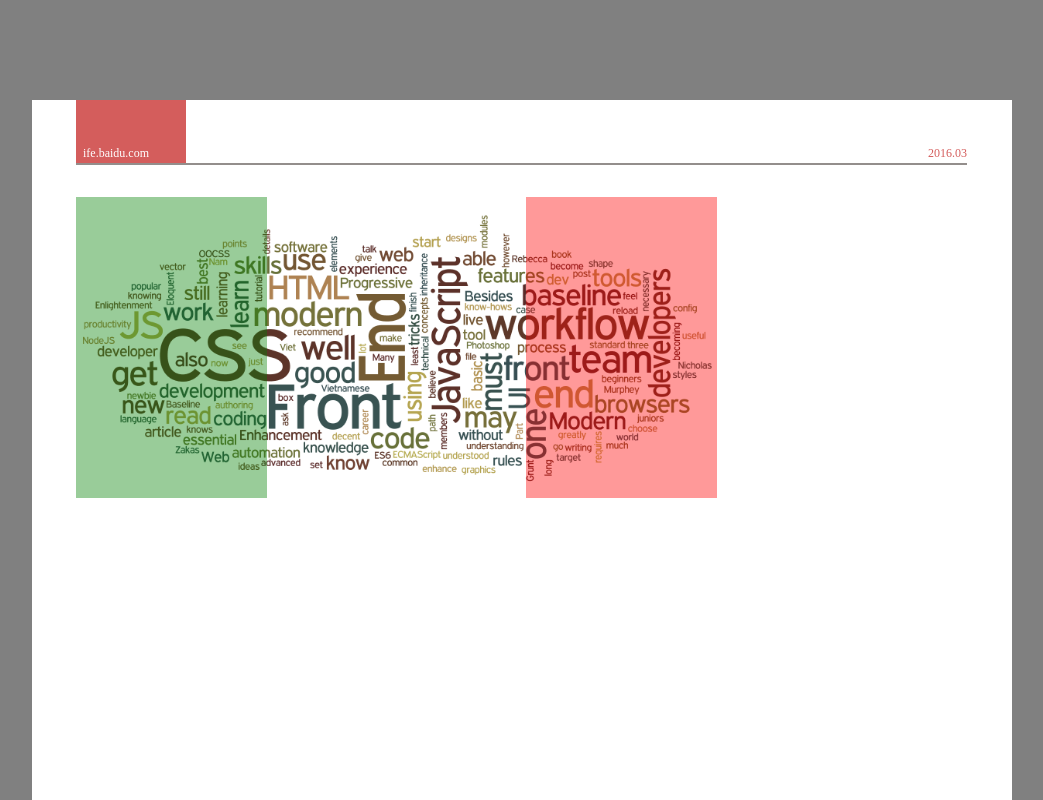
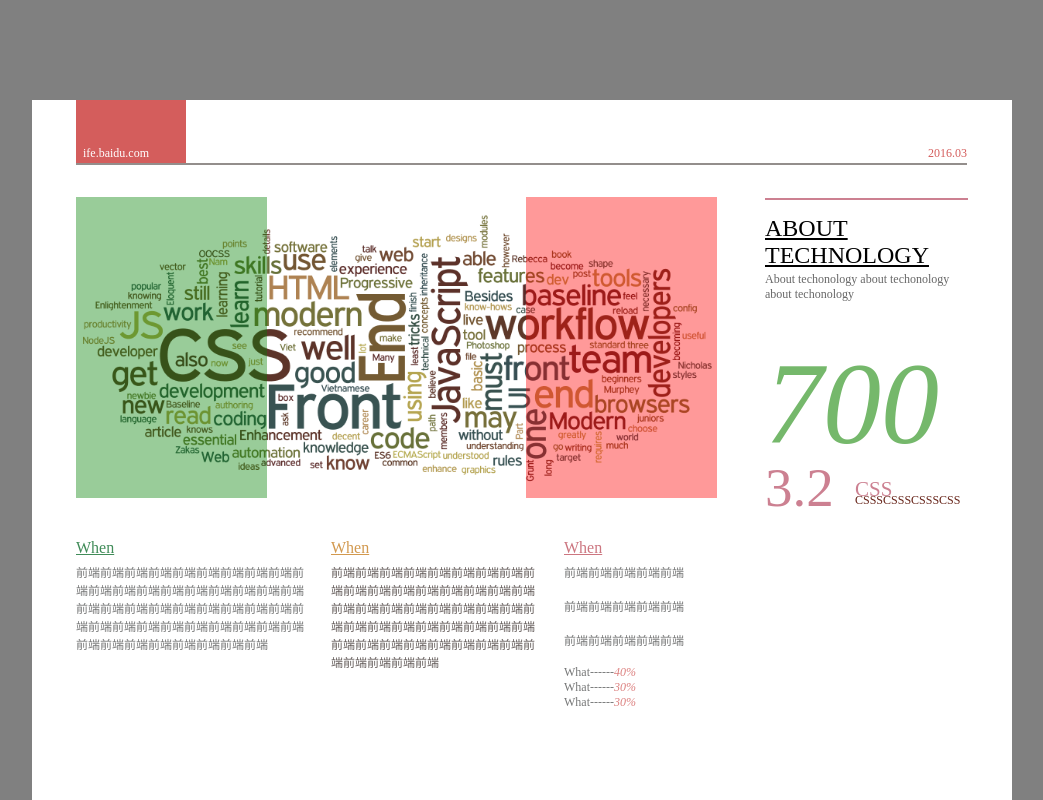
Before and after one commit to zentorwie/ife-2016-practice, a plain HTML site: page task6/index.html in a window 1280 px wide. Shown: the top 800 px of the page, without its empty margins (68-1111 px from the left). Drawn offline with Linux system fonts and the light colour scheme.

Commit message:
half way

```diff
--- a/task6/index.html
+++ b/task6/index.html
@@ -22,20 +22,38 @@
       </div>
 
       <div class="about">
-
+        <p class="p1">ABOUT<br>TECHNOLOGY</p>
+        <p class="p2">About techonology about techonology<br>
+          about techonology</p>
+        <p class="p3">700</p>
+        <p class="p4">3.2</p>
+        <p class="p5">CSS</p>
+        <p class="p6">CSSSCSSSCSSSCSS</p>
       </div>
 
-      <div class="what">
-
+      <div class="session" id="session1">
+        <div class="title">When</div>
+        <p>前端前端前端前端前端前端前端前端前端前端前端前端前端前端前端前端前端前端前端前端前端前端前端前端前端前端前端前端前端前端前端前端前端前端前端前端前端前端前端前端前端前端前端前端前端前端
+        </p>
       </div>
 
-      <div class="when">
-
+      <div class="session" id="session2">
+        <div class="title">When</div>
+        <p>前端前端前端前端前端前端前端前端前端前端前端前端前端前端前端前端前端前端前端前端前端前端前端前端前端前端前端前端前端前端前端前端前端前端前端前端前端前端前端前端前端前端前端前端前端前端前端</p>
       </div>
 
-      <div class="how">
+      <div class="session" id="session3">
+        <div class="title">When</div>
+        <p>前端前端前端前端前端</p>
+        <p>前端前端前端前端前端</p>
+        <p>前端前端前端前端前端</p>
+        <p></p>
+        <p>What------<span class="sp">40%</span><br>
+          What------<span class="sp">30%</span><br>
+          What------<span class="sp">30%</span>
+        </p>
+      </div>
 
-      </div>
 
       <div class="footer">
         <span>ife.baidu.com</span>
--- a/task6/styles.css
+++ b/task6/styles.css
@@ -81,6 +81,126 @@ body, html {
   opacity: 0.4;
 }
 
+.session {
+  position: absolute;
+  top: 439px;
+  /*background: green;*/
+}
+
+.session .title {
+  margin-top: 0;
+  font-size: 16px;
+  text-decoration: underline;
+}
+
+.session p {
+  position: relative;
+  top: -10px;
+  font-size: 12px;
+  margin: 16px 0;
+}
+
+#session1 {
+  left: 44px;
+  width: 228px;
+}
+
+#session1 .title {
+  color: #418c59;
+}
+
+#session1 p {
+  color: #767777;
+}
+
+#session2 {
+  left: 299px;
+  width: 204px;
+}
+
+#session2 .title {
+  color: #d2994f;
+}
+
+#session2 p {
+  color: #231815;
+  opacity: 0.7;
+}
+
+#session3 {
+  left: 532px;
+  width: 131px;
+}
+
+#session3 .title {
+  color: #cc7680;
+}
+
+#session3 p {
+  color: #767777;
+}
+
+#session3 p .sp {
+  color: #cd4a48;
+  font-style: italic;
+  opacity: 0.7;
+}
+
+.about {
+  position: absolute;
+  left: 733px;
+  top: 98px;
+  width: 203px;
+  height: 301px;
+  border-top: 2px solid #cc8091;
+}
+
+.about p {
+  position: absolute;
+  margin: 0;
+  padding: 0;
+}
+
+.about .p1 {
+  top: 15px;
+  font-size: 24px;
+  color: #000000;
+  text-decoration: underline;
+}
+
+.about .p2 {
+  top: 72px;
+  font-size: 12px;
+  color: #676767;
+}
+
+.about .p3 {
+  top: 138px;
+  font-size: 116px;
+  color: #75b86b;
+  font-style: italic;
+}
+
+.about .p4 {
+  top: 256px;
+  font-size: 55px;
+  color: #cc8091;
+}
+
+.about .p5 {
+  left: 90px;
+  top: 277px;
+  font-size: 21px;
+  color: #cc8091;
+}
+
+.about .p6 {
+  left: 90px;
+  top: 293px;
+  font-size: 12px;
+  color: #662318;
+}
+
 .content {
   background: #eee;
   height: 1263px;
```
